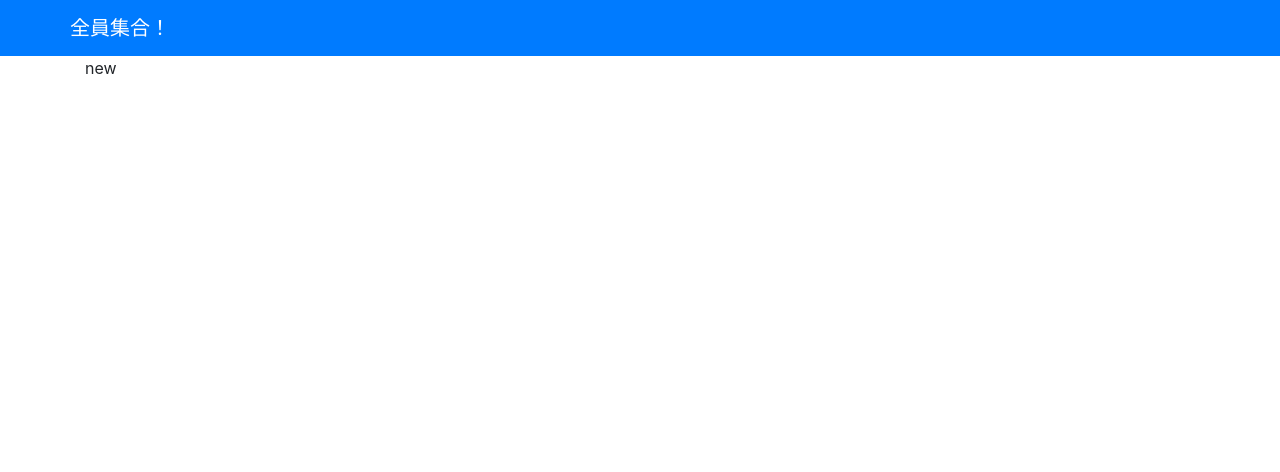
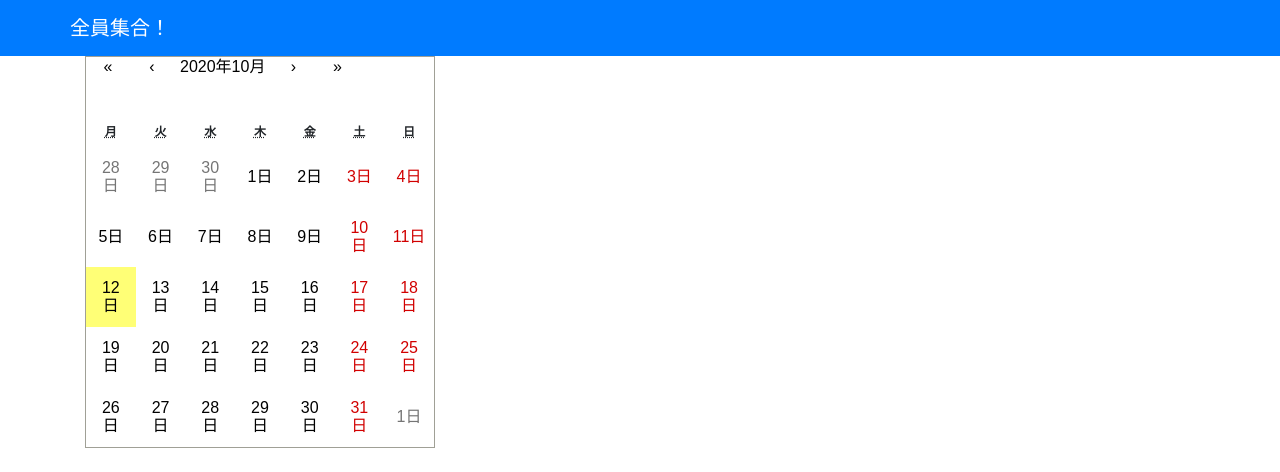
Before and after one commit to solt9029/all-gather-client, a React (Create React App) app: page /schedules/new in a window 1280 px wide. Shown: the top 472 px of the page. Built offline with nearby package versions, Linux system fonts and the light colour scheme.

Commit message:
Add calendar

```diff
--- a/package.json
+++ b/package.json
@@ -7,8 +7,10 @@
     "@testing-library/react": "^9.3.2",
     "@testing-library/user-event": "^7.1.2",
     "bootstrap": "^4.5.2",
+    "dayjs": "^1.9.1",
     "react": "^16.13.1",
     "react-bootstrap": "^1.3.0",
+    "react-calendar": "^3.1.0",
     "react-dom": "^16.13.1",
     "react-router-dom": "^5.2.0",
     "react-scripts": "3.4.3"
@@ -49,6 +51,7 @@
     ]
   },
   "devDependencies": {
+    "eslint-config-prettier": "^6.12.0",
     "eslint-plugin-prettier": "^3.1.4",
     "prettier": "^2.1.2"
   }
--- /dev/null
+++ b/src/pages/schedules/Calendar.css
@@ -0,0 +1,122 @@
+.react-calendar {
+  width: 350px;
+  max-width: 100%;
+  background: white;
+  border: 1px solid #a0a096;
+  font-family: Arial, Helvetica, sans-serif;
+  line-height: 1.125em;
+}
+.react-calendar--doubleView {
+  width: 700px;
+}
+.react-calendar--doubleView .react-calendar__viewContainer {
+  display: flex;
+  margin: -0.5em;
+}
+.react-calendar--doubleView .react-calendar__viewContainer > * {
+  width: 50%;
+  margin: 0.5em;
+}
+.react-calendar,
+.react-calendar *,
+.react-calendar *:before,
+.react-calendar *:after {
+  -moz-box-sizing: border-box;
+  -webkit-box-sizing: border-box;
+  box-sizing: border-box;
+}
+.react-calendar button {
+  margin: 0;
+  border: 0;
+  outline: none;
+}
+.react-calendar button:enabled:hover {
+  cursor: pointer;
+}
+.react-calendar__navigation {
+  height: 44px;
+  margin-bottom: 1em;
+}
+.react-calendar__navigation button {
+  min-width: 44px;
+  background: none;
+}
+.react-calendar__navigation button:enabled:hover,
+.react-calendar__navigation button:enabled:focus {
+  background-color: #e6e6e6;
+}
+.react-calendar__navigation button[disabled] {
+  background-color: #f0f0f0;
+}
+.react-calendar__month-view__weekdays {
+  text-align: center;
+  text-transform: uppercase;
+  font-weight: bold;
+  font-size: 0.75em;
+}
+.react-calendar__month-view__weekdays__weekday {
+  padding: 0.5em;
+}
+.react-calendar__month-view__weekNumbers {
+  font-weight: bold;
+}
+.react-calendar__month-view__weekNumbers .react-calendar__tile {
+  display: flex;
+  align-items: center;
+  justify-content: center;
+  font-size: 0.75em;
+  padding: calc(0.75em / 0.75) calc(0.5em / 0.75);
+}
+.react-calendar__month-view__days__day--weekend {
+  color: #d10000;
+}
+.react-calendar__month-view__days__day--neighboringMonth {
+  color: #757575;
+}
+.react-calendar__year-view .react-calendar__tile,
+.react-calendar__decade-view .react-calendar__tile,
+.react-calendar__century-view .react-calendar__tile {
+  padding: 2em 0.5em;
+}
+.react-calendar__tile {
+  max-width: 100%;
+  text-align: center;
+  padding: 0.75em 0.5em;
+  background: none;
+}
+.react-calendar__tile:disabled {
+  background-color: #f0f0f0;
+}
+.react-calendar__tile:enabled:hover,
+.react-calendar__tile:enabled:focus {
+  /* background-color: #e6e6e6; */
+}
+.react-calendar__tile--now {
+  background: #ffff76;
+}
+.react-calendar__tile--now:enabled:hover,
+.react-calendar__tile--now:enabled:focus {
+  background: #ffffa9;
+}
+.react-calendar__tile--hasActive {
+  background: #76baff;
+}
+.react-calendar__tile--hasActive:enabled:hover,
+.react-calendar__tile--hasActive:enabled:focus {
+  background: #a9d4ff;
+}
+.react-calendar__tile--active {
+  /* background: #006edc; */
+  /* color: white; */
+}
+.react-calendar__tile--active:enabled:hover,
+.react-calendar__tile--active:enabled:focus {
+  /* background: #1087ff; */
+}
+.react-calendar--selectRange .react-calendar__tile--hover {
+  background-color: #e6e6e6;
+}
+.react-calendar__tile-selected {
+  background-color: #006edc;
+  color: white;
+}
--- a/src/pages/schedules/New.jsx
+++ b/src/pages/schedules/New.jsx
@@ -1,5 +1,43 @@
-import React from 'react';
+import React, { useState } from 'react';
+import ReactCalendar from 'react-calendar';
+import './Calendar.css';
+import dayjs from 'dayjs';
+import 'dayjs/locale/ja';
+
+dayjs.locale('ja');
+
+const isDateIncluded = (dates, date) =>
+  dates.some((d) => dayjs(date).isSame(dayjs(d), 'day'));
+const removeDate = (dates, date) =>
+  dates.filter((d) => !dayjs(date).isSame(dayjs(d), 'day'));
+
+function Calendar() {
+  const [dates, setDates] = useState([]);
+
+  const onClickDay = (date) => {
+    console.log('aaa');
+    if (isDateIncluded(dates, date)) {
+      setDates(removeDate(dates, date));
+    } else {
+      setDates([...dates, date]);
+    }
+  };
+
+  const tileClassName = ({ date }) => {
+    if (isDateIncluded(dates, date)) {
+      return 'react-calendar__tile-selected';
+    }
+  };
+
+  return (
+    <ReactCalendar
+      locale="ja"
+      tileClassName={tileClassName}
+      onClickDay={onClickDay}
+    />
+  );
+}
 
 export function New() {
-  return <div>new</div>;
+  return <Calendar locale="ja" />;
 }
```
Also changed, not shown: 1 other file (tests, documents, lock files or other folders).
